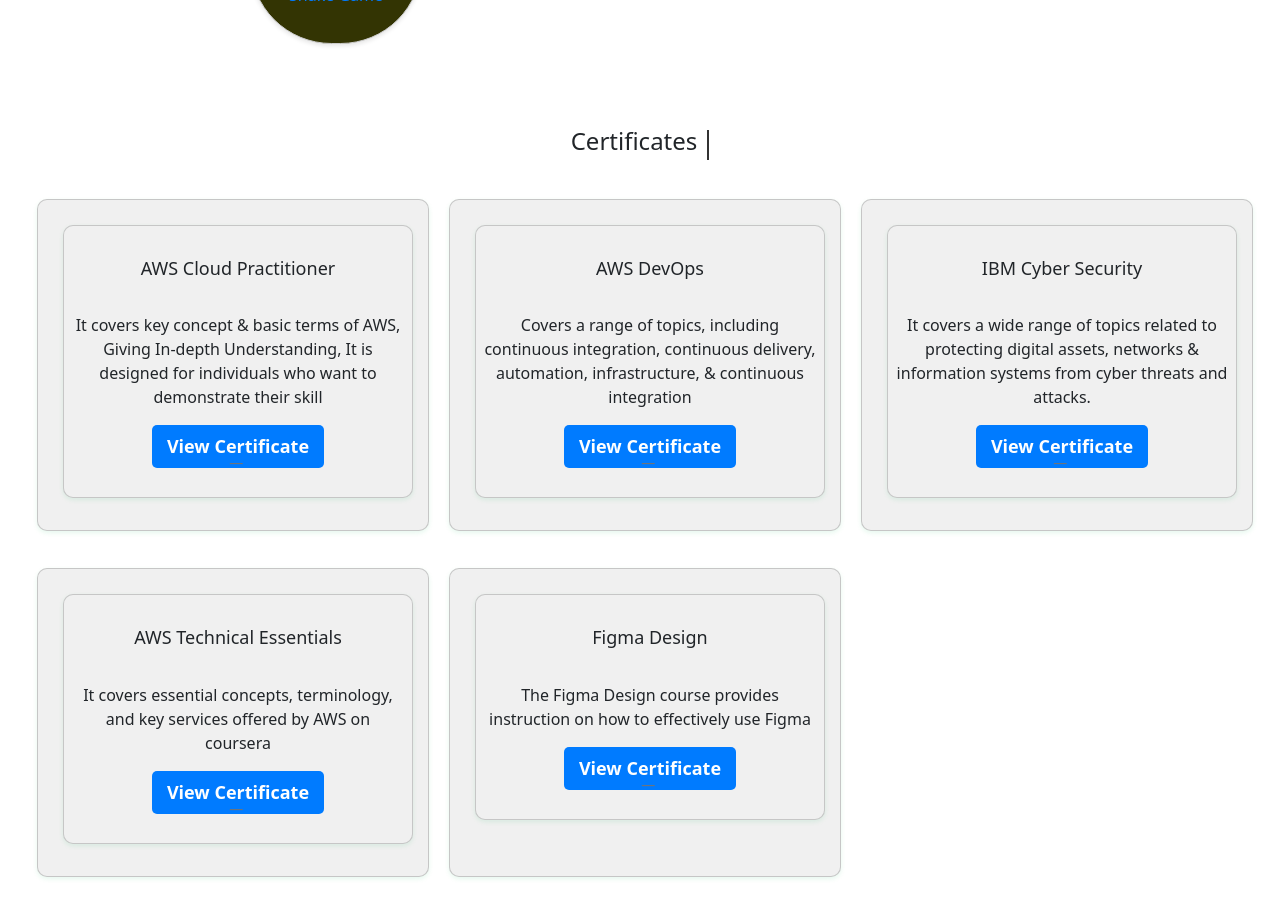
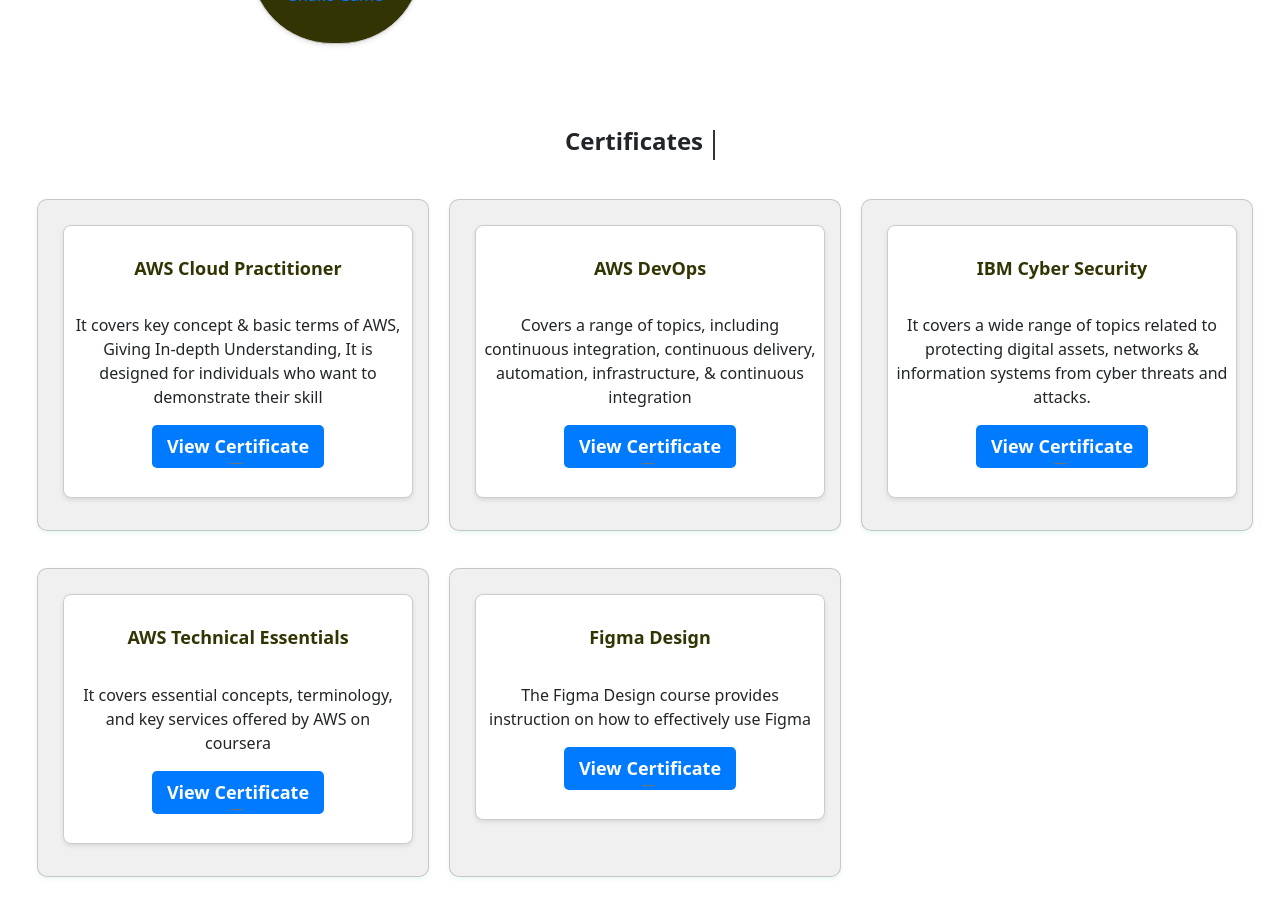
Before and after one commit to middas123/my-portfolio, a React (Vite) app: page / in a window 1280 px wide. Shown: the part 2120-3037 px from the top of the page. Built offline with nearby package versions, Linux system fonts and the light colour scheme.

Commit message:
certificates.css and jsx
I added a double card body on the jsx and a css code for it

```diff
--- a/package.json
+++ b/package.json
@@ -16,6 +16,7 @@
     "react-awesome-shapes": "^0.1.12",
     "react-bootstrap": "^2.8.0",
     "react-dom": "^18.2.0",
+    "react-icons": "^4.10.1",
     "react-router-dom": "^6.15.0",
     "typed.js": "^2.0.16"
   },
--- a/src/Components/certificates/Certificates.jsx
+++ b/src/Components/certificates/Certificates.jsx
@@ -5,7 +5,7 @@
   return (
     <div className="certificates-wrapper" id='certificates'>
       <div className="certificates-heading">
-        <h2>Certificates</h2>
+        <h2><strong>Certificates</strong></h2>
         <h />
         <div className="vertical-line"></div>
       </div>
--- a/src/Components/certificates/certificates.css
+++ b/src/Components/certificates/certificates.css
@@ -43,6 +43,15 @@
     box-shadow: 0px 2px 5px rgba(5, 189, 88, 0.1);
     padding: 20px;
   }
+  .card.p-2 {
+    border: 1px solid #ccc;
+    border-radius: 8px;
+
+
+    box-shadow: 0px 2px 4px rgba(0, 0, 0, 0.1);
+    background-color: #fff;
+  }
+
   .card p {
     font-size: 1rem;
     margin-bottom: 16px;
@@ -51,6 +60,8 @@
   .card-title {
     font-size: 18px;
     margin-bottom: 10px;
+    color: #333403;
+    font-weight: bold;
   }
 
   .card-text {
```
Also changed, not shown: 1 other file (tests, documents, lock files or other folders).
